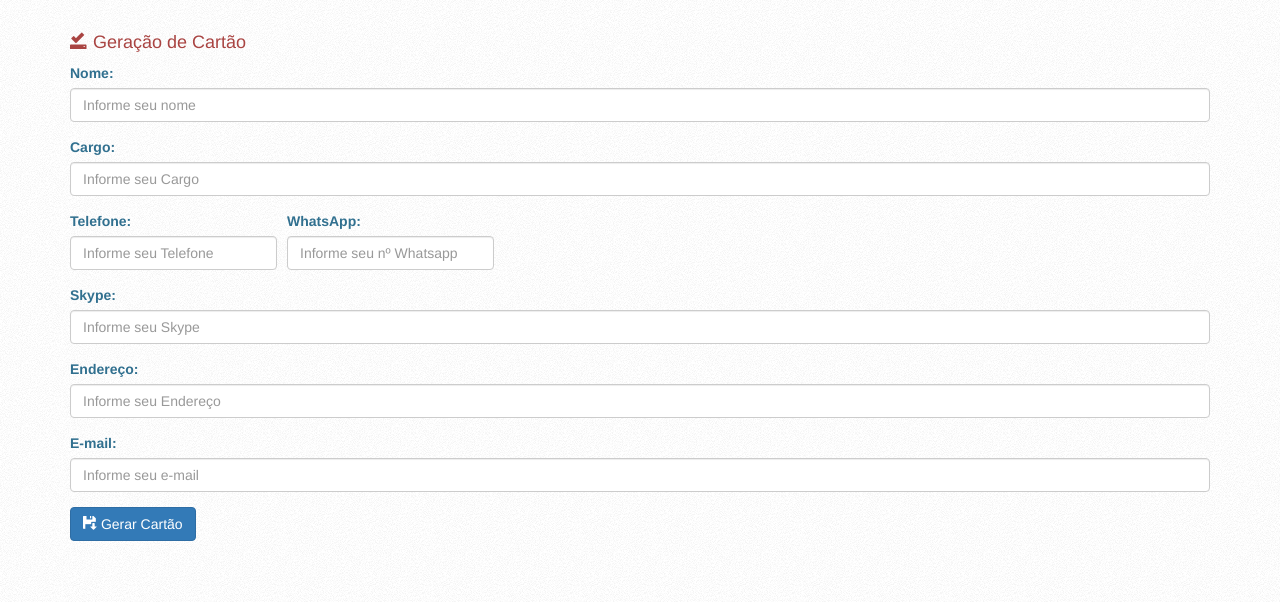
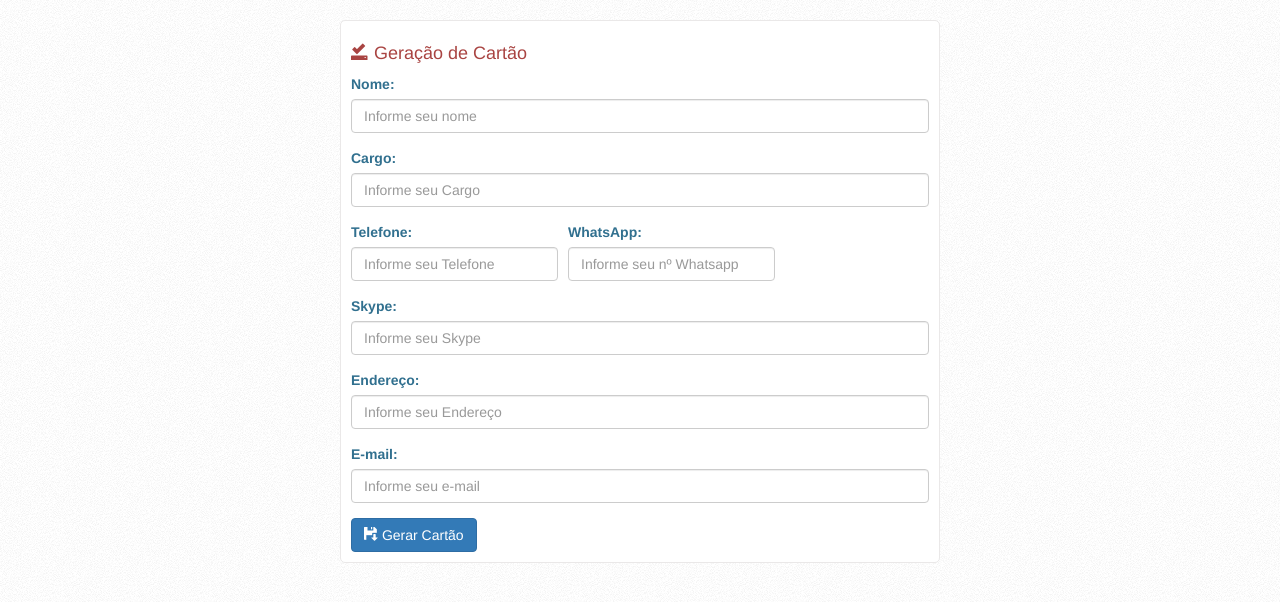
Before and after one commit to salubcosta/geracao-de-cartao, a PHP site: page /projetos_github/cartaoverso in a window 1280 px wide. Shown: the part 51-653 px from the top of the page. Run offline with PHP 8.4, Linux system fonts and the light colour scheme.

Commit message:
criação da view cartaoverso.php

```diff
--- a/views/cartaoverso.php
+++ b/views/cartaoverso.php
@@ -1,4 +1,4 @@
-<div class="formulario">
+<div class="painel">
 <h4 class="text-danger"><span class="glyphicon glyphicon-saved"></span> Geração de Cartão</h4>
 <form>
   <div class="form-group">
```
